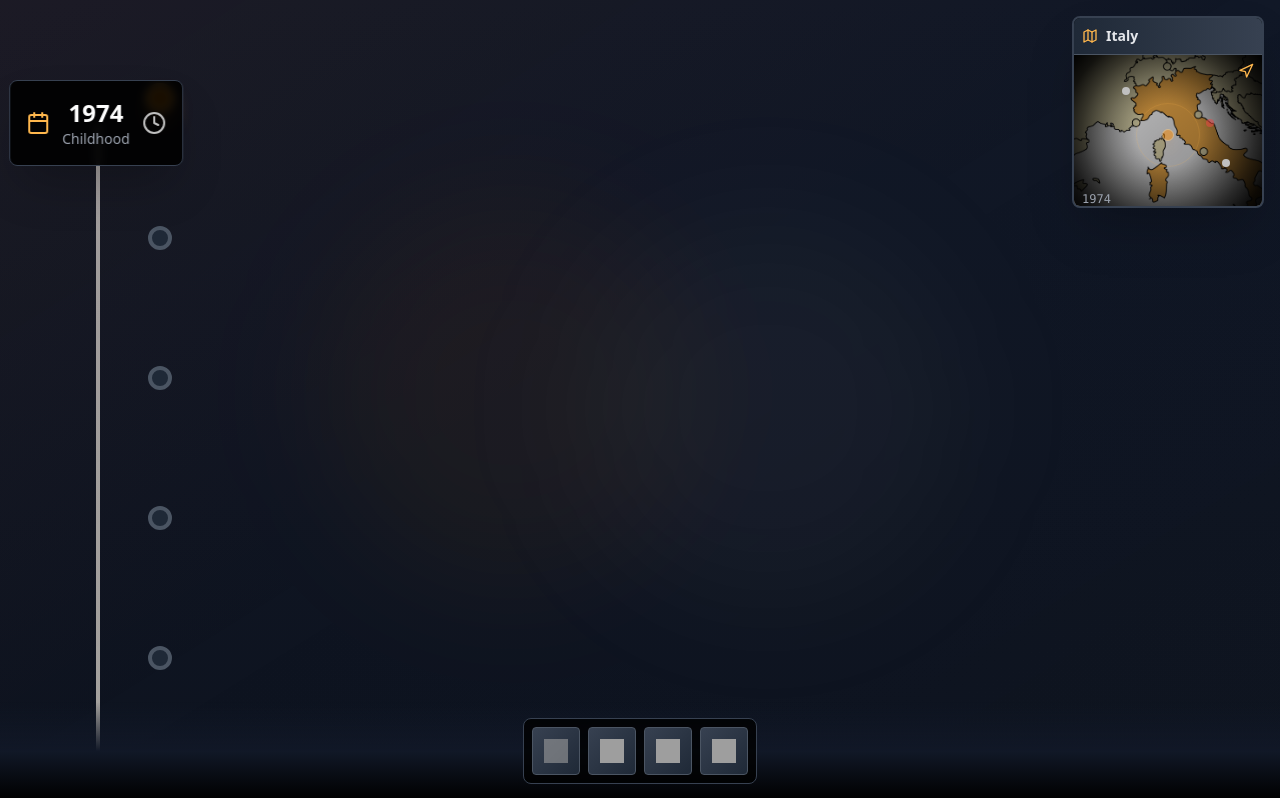
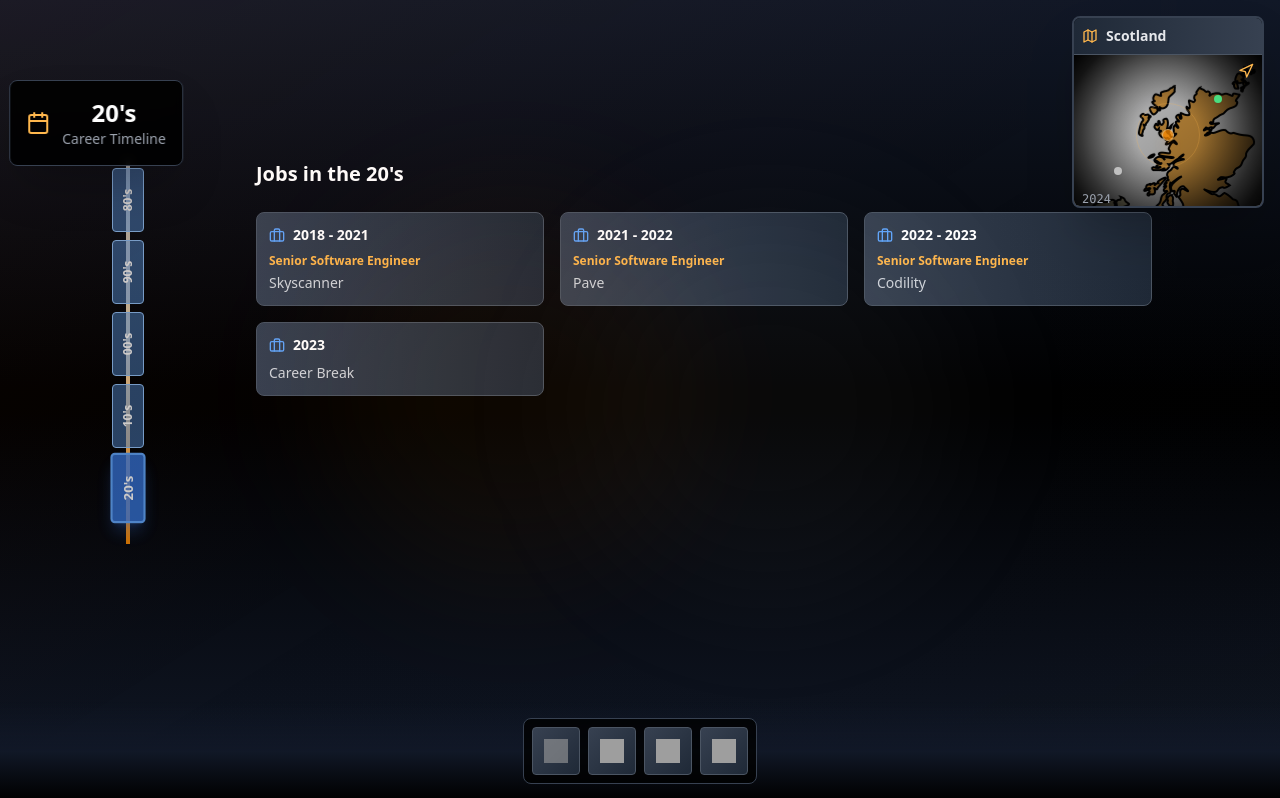
Before and after one commit to tatablack/career, a React (Vite) app: page / in a window 1280 px wide. Shown: the top 798 px of the page. Built offline with nearby package versions, Linux system fonts and the light colour scheme; grey boxes are pictures that could not be loaded.

Commit message:
Rewrite timeline with decade-based navigation

```diff
--- a/src/components/Timeline.tsx
+++ b/src/components/Timeline.tsx
@@ -1,5 +1,5 @@
 import React, { useState, useEffect } from 'react';
-import { Calendar, Clock, MapPin, Briefcase } from 'lucide-react';
+import { Calendar, Briefcase } from 'lucide-react';
 import JobModal from './JobModal';
 import jobsData from '../data/jobs.json';
 
@@ -16,88 +16,52 @@ interface Job {
   endYear: string;
 }
 
+interface Decade {
+  name: string;
+  startYear: number;
+  endYear: number;
+  displayName: string;
+}
+
 const Timeline: React.FC<TimelineProps> = ({ onYearChange }) => {
-  const [currentYear, setCurrentYear] = useState<number>(1974);
+  const [selectedDecade, setSelectedDecade] = useState<string>('20s');
   const [selectedJob, setSelectedJob] = useState<Job | null>(null);
   const [isModalOpen, setIsModalOpen] = useState<boolean>(false);
 
-  const startYear = 1974;
-  const endYear = (new Date()).getFullYear();
-  const years = Array.from({ length: endYear - startYear + 1 }, (_, i) => startYear + i);
+  const decades: Decade[] = [
+    { name: '80s', startYear: 1980, endYear: 1989, displayName: "80's" },
+    { name: '90s', startYear: 1990, endYear: 1999, displayName: "90's" },
+    { name: '00s', startYear: 2000, endYear: 2009, displayName: "00's" },
+    { name: '10s', startYear: 2010, endYear: 2019, displayName: "10's" },
+    { name: '20s', startYear: 2020, endYear: 2029, displayName: "20's" },
+  ];
 
-  const yearSpanMinHeight = 60;
-  const yearSpanBottom = 100;
-  const defaultMilestoneHeight = `${(years.length * (yearSpanMinHeight + yearSpanBottom))}px`;
-
-  // Location data
-  const locations: { [key: string]: string } = {
-    "1974": "Perugia",
-    "1978": "Crotone",
-    "1992": "Siena",
-    "2004": "Milano",
-    "2011": "Amsterdam",
-    "2015": "Edinburgh"
-  };
-
-  // Use imported jobs data
   const jobs: Job[] = jobsData;
 
   useEffect(() => {
-    resetTimelineHeight();
+    // Set current year to the middle of the selected decade
+    const decade = decades.find(d => d.name === selectedDecade);
+    if (decade) {
+      const midYear = Math.floor((decade.startYear + decade.endYear) / 2);
+      onYearChange(midYear);
+    }
+  }, [selectedDecade, onYearChange]);
 
-    const handleScroll = () => {
-      const scrollTop = window.scrollY;
-      const maxScroll = document.documentElement.scrollHeight - window.innerHeight;
-      const scrollProgress = scrollTop / maxScroll;
-      const yearIndex = Math.floor(scrollProgress * (years.length - 1));
-      const newYear = years[yearIndex] || startYear;
-      setCurrentYear(newYear);
-      onYearChange(newYear);
+  const handleDecadeClick = (decadeName: string) => {
+    setSelectedDecade(decadeName);
   };
 
-    window.addEventListener('scroll', handleScroll);
-    return () => window.removeEventListener('scroll', handleScroll);
-  }, [years, onYearChange]);
+  const getJobsForDecade = (decadeName: string): Job[] => {
+    const decade = decades.find(d => d.name === decadeName);
+    if (!decade) return [];
 
-  const getMilestoneText = (year: number): string => {
-    const location = locations[year.toString()];
-    return location ? (location === "Perugia" ? `Born in ${location}` : `Moved to ${location}`) : "";
-  };
+    return jobs.filter(job => {
+      const jobStartYear = parseInt(job.startYear);
+      const jobEndYear = job.endYear ? parseInt(job.endYear) : jobStartYear;
 
-  const hasLocationMilestone = (year: number): boolean => {
-    return false;
-    //return locations.hasOwnProperty(year.toString());
-  };
-
-  const getJobMilestones = (year: number): Job[] => {
-    return jobs.filter(job => parseInt(job.startYear) === year);
-  };
-
-  const groupJobsByDuration = (jobs: Job[]): { sameEndYear: Job[], differentEndYear: Job[] } => {
-    const sameEndYear: Job[] = [];
-    const differentEndYear: Job[] = [];
-
-    // Group jobs by their end year
-    const endYearGroups: { [key: string]: Job[] } = {};
-
-    jobs.forEach(job => {
-      const endYear = job.endYear || job.startYear;
-      if (!endYearGroups[endYear]) {
-        endYearGroups[endYear] = [];
-      }
-      endYearGroups[endYear].push(job);
+      // Job overlaps with decade if it starts before decade ends and ends after decade starts
+      return jobStartYear <= decade.endYear && jobEndYear >= decade.startYear;
     });
-
-    // Separate groups with multiple jobs (same end year) from single jobs
-    Object.values(endYearGroups).forEach(group => {
-      if (group.length > 1) {
-        sameEndYear.push(...group);
-      } else {
-        differentEndYear.push(...group);
-      }
-    });
-
-    return { sameEndYear, differentEndYear };
   };
 
   const handleJobClick = (job: Job) => {
@@ -135,207 +99,86 @@ const Timeline: React.FC<TimelineProps> = ({ onYearChange }) => {
     return job.startYear;
   };
 
-  const hasJobDescriptions = (job: Job): boolean => {
-    return !!(job.companyDescription || job.jobDescription);
-  };
+  const selectedDecadeJobs = getJobsForDecade(selectedDecade);
+  const currentDecade = decades.find(d => d.name === selectedDecade);
 
-  const renderGroupedJobs = (jobs: Job[], year: number) => {
   return (
+    <>
+      <div className="relative min-h-screen flex">
+        {/* Timeline Header */}
+        <div className="fixed top-20 left-24 transform -translate-x-1/2 z-30 bg-black/90 backdrop-blur-sm rounded-lg p-4 border border-gray-700 shadow-2xl">
+          <div className="flex items-center space-x-3">
+            <Calendar className="w-6 h-6 text-orange-400" />
+            <div className="text-center">
+              <div className="text-2xl font-bold text-white">{currentDecade?.displayName}</div>
+              <div className="text-sm text-gray-400">Career Timeline</div>
+            </div>
+          </div>
+        </div>
+
+        {/* Left Side - Timeline with Decades */}
+        <div className="w-64 flex flex-col items-center pt-40 pb-20">
+          {/* Timeline Line */}
+          <div className="relative w-1 h-96 bg-gradient-to-b from-silver-400 via-orange-200 to-orange-500 opacity-80">
+            {/* Decade Rectangles */}
+            {decades.map((decade, index) => (
               <div
-        className={`inline-block min-w-36 bg-gradient-to-l ${
-          currentYear >= parseInt(jobs[0].startYear) && currentYear <= parseInt(jobs[0].endYear)
-            ? 'from-blue-600 to-blue-700 shadow-lg shadow-blue-500/30'
-            : 'from-gray-800 to-gray-700 hover:from-gray-700 hover:to-gray-600'
-        } rounded-lg p-2 border border-gray-600 transition-all duration-300 cursor-pointer hover:scale-105 hover:shadow-xl`}
-        onClick={() => handleJobClick(jobs[0])}
+                key={decade.name}
+                className={`absolute w-8 h-16 rounded cursor-pointer transition-all duration-300 transform -translate-x-1/2 ${
+                  selectedDecade === decade.name
+                    ? 'bg-blue-500/80 border-2 border-blue-400 shadow-lg shadow-blue-500/30 scale-110'
+                    : 'bg-blue-400/50 border border-blue-300 hover:bg-blue-400/70 hover:scale-105'
+                }`}
+                style={{
+                  top: `${(index * (64 + 8)) + 8}px`, // 64px height + 8px padding
+                  left: '50%'
+                }}
+                onClick={() => handleDecadeClick(decade.name)}
+                title={decade.displayName}
               >
-        <div className="flex items-center space-x-1 mb-1">
-          <Briefcase className="w-3 h-3 text-blue-400" />
-          <div className="text-sm font-bold text-white">{getJobYearRange(jobs[0])}</div>
+                <div className="flex items-center justify-center h-full">
+                  <span className="text-white text-xs font-bold transform -rotate-90 whitespace-nowrap">
+                    {decade.displayName}
+                  </span>
                 </div>
-        <div className="space-y-1">
-          {jobs.map((job, index) => (
-            <div key={index} className={index > 0 ? "pt-1 border-t border-gray-600" : ""}>
-              {renderJobText(job)}
               </div>
             ))}
           </div>
         </div>
-    );
-  };
 
-  const renderSeparateJobs = (jobs: Job[], year: number) => {
-    return (
-      <div className="flex flex-col space-y-1 min-w-36">
-        {jobs.map((job, index) => {
-          return (
+        {/* Right Side - Job Milestones */}
+        <div className="flex-1 pt-40 pb-20 pr-8">
+          <div className="max-w-4xl">
+            <h2 className="text-xl font-bold text-white mb-6">
+              Jobs in the {currentDecade?.displayName}
+            </h2>
+
+            {selectedDecadeJobs.length > 0 ? (
+              <div className="grid grid-cols-1 md:grid-cols-2 lg:grid-cols-3 gap-4">
+                {selectedDecadeJobs.map((job, index) => (
                   <div
-              key={index}
-              className={`bg-gradient-to-l ${
-                currentYear >= parseInt(job.startYear) && currentYear <= parseInt(job.endYear)
-                  ? 'from-blue-600 to-blue-700 shadow-lg shadow-blue-500/30'
-                  : 'from-gray-800 to-gray-700 hover:from-gray-700 hover:to-gray-600'
-              } rounded-lg p-2 border border-gray-600 transition-all duration-300 cursor-pointer hover:scale-105 hover:shadow-xl`}
+                    key={`${job.company}-${job.startYear}-${index}`}
+                    className="bg-gradient-to-l from-gray-800 to-gray-700 hover:from-gray-700 hover:to-gray-600 rounded-lg p-3 border border-gray-600 transition-all duration-300 cursor-pointer hover:scale-105 hover:shadow-xl"
                     onClick={() => handleJobClick(job)}
                   >
-              <div className="flex items-center space-x-1 mb-1">
-                <Briefcase className="w-3 h-3 text-blue-400" />
+                    <div className="flex items-center space-x-2 mb-2">
+                      <Briefcase className="w-4 h-4 text-blue-400" />
                       <div className="text-sm font-bold text-white">{getJobYearRange(job)}</div>
                     </div>
                     <div>
                       {renderJobText(job)}
                     </div>
                   </div>
-          );
-        })}
+                ))}
               </div>
-    );
-  };
-
-  const getLifeStage = (currentYear: number, birthYear: number): string => {
-    const age = currentYear - birthYear;
-
-    if (age >= 0 && age <= 12) {
-      return 'Childhood';
-    } else if (age >= 13 && age <= 19) {
-      return 'Adolescence';
-    } else if (age >= 20) {
-      return 'Adulthood';
-    } else {
-      return 'Invalid age';
-    }
-  };
-
-  /**
-   * Alternative function that calculates the minimum distance between element edges
-   * @param element1 - First HTML element
-   * @param element2 - Second HTML element
-   * @returns The minimum distance in pixels between the edges of the two elements
-   */
-  function getMinDistanceBetweenElements(element1: HTMLElement, element2: HTMLElement): number {
-    const rect1 = element1.getBoundingClientRect();
-    const rect2 = element2.getBoundingClientRect();
-
-    // Calculate horizontal distance
-    let horizontalDistance = 0;
-    if (rect1.right < rect2.left) {
-      horizontalDistance = rect2.left - rect1.right;
-    } else if (rect2.right < rect1.left) {
-      horizontalDistance = rect1.left - rect2.right;
-    }
-
-    // Calculate vertical distance
-    let verticalDistance = 0;
-    if (rect1.bottom < rect2.top) {
-      verticalDistance = rect2.top - rect1.bottom;
-    } else if (rect2.bottom < rect1.top) {
-      verticalDistance = rect1.top - rect2.bottom;
-    }
-
-    // If elements overlap, return 0
-    if (horizontalDistance === 0 && verticalDistance === 0) {
-      return 0;
-    }
-
-    // Return the distance between edges
-    return Math.sqrt(horizontalDistance * horizontalDistance + verticalDistance * verticalDistance);
-  };
-
-  const getTimelineHeight = (): string => {
-    const firstElement = document.querySelector("#firstYear") as HTMLElement;
-    const lastElement = document.querySelector("#lastYear") as HTMLElement;
-
-    if (firstElement && lastElement) {
-      return `${getMinDistanceBetweenElements(firstElement, lastElement)}px`;
-    } else {
-      return defaultMilestoneHeight;
-    }
-  };
-
-  const resetTimelineHeight = (): void => {
-    const timeline = document.querySelector("#timeline") as HTMLElement;
-    if (timeline) {
-      timeline.style.height = getTimelineHeight();
-    }
-  }
-
-
-  return (
-    <>
-      <div className="relative min-h-screen flex flex-col items-center justify-start pt-20 pb-32">
-        {/* Timeline Header */}
-        <div className="fixed top-20 left-24 transform -translate-x-1/2 z-30 bg-black/90 backdrop-blur-sm rounded-lg p-4 border border-gray-700 shadow-2xl">
-          <div className="flex items-center space-x-3">
-            <Calendar className="w-6 h-6 text-orange-400" />
-            <div className="text-center">
-              <div className="text-2xl font-bold text-white">{currentYear}</div>
-              <div className="text-sm text-gray-400">{getLifeStage(currentYear, 1974)}</div>
-            </div>
-            <Clock className="w-6 h-6 text-silver-400" />
-          </div>
-        </div>
-
-        {/* Timeline Line */}
-        <div id="timeline" className="absolute left-24 w-1 bg-gradient-to-b from-silver-400 via-orange-200 to-orange-500 opacity-80" style={{ top: "7.8rem", height: getTimelineHeight() }}></div>
-
-        {/* Timeline Items */}
-        <div className="relative w-full max-w-6xl pl-8">
-          {years.map((year, index) => {
-            const jobMilestones = getJobMilestones(year);
-            const { sameEndYear, differentEndYear } = groupJobsByDuration(jobMilestones);
-            const yearId = year === startYear ? "firstYear" : (year === endYear ? "lastYear" : "")
-
-            return (
-              <div
-                key={year}
-                className="relative flex items-center mb-20"
-                style={{ minHeight: `${yearSpanMinHeight}px` }}
-              >
-                {/* Year Node */}
-                <div className="absolute left-16 transform -translate-x-1/2 -translate-y-1/2 z-20">
-                  <div id={yearId} className={`w-6 h-6 rounded-full border-4 transition-all duration-300 ${
-                    year === currentYear
-                      ? 'bg-orange-500 border-orange-400 shadow-lg shadow-orange-500/50 scale-125'
-                      : 'bg-gray-800 border-gray-600 hover:bg-silver-400 hover:border-silver-300'
-                  }`}></div>
-                </div>
-
-                {/* Location Milestones - Left Side */}
-                {hasLocationMilestone(year) && (
-                  <div className="mr-auto pr-8 w-60">
-                    <div className="text-right">
-                      <div className={`inline-block bg-gradient-to-r ${
-                        year === currentYear
-                          ? 'from-orange-600 to-orange-700 shadow-lg shadow-orange-500/30'
-                          : 'from-gray-800 to-gray-700 hover:from-gray-700 hover:to-gray-600'
-                      } rounded-lg p-4 border border-gray-600 transition-all duration-300 cursor-pointer`}>
-                        <div className="flex items-center justify-end space-x-2 mb-2">
-                          <div className="text-2xl font-bold text-white">{year}</div>
-                          <MapPin className="w-5 h-5 text-orange-400" />
-                        </div>
-                        <div className="text-sm text-gray-300">
-                          {getMilestoneText(year)}
-                        </div>
-                      </div>
-                    </div>
-                  </div>
-                )}
-
-                {/* Job Milestones - Right Side */}
-                {jobMilestones.length > 0 && (
-                  <div className="pl-2">
-                    <div className="text-left space-y-1">
-                      {/* Render jobs with same end year in a single box */}
-                      {sameEndYear.length > 0 && renderGroupedJobs(sameEndYear, year)}
-
-                      {/* Render jobs with different end years in separate boxes */}
-                      {differentEndYear.length > 0 && renderSeparateJobs(differentEndYear, year)}
+            ) : (
+              <div className="text-center py-12">
+                <div className="text-gray-400 text-lg">
+                  No jobs recorded for the {currentDecade?.displayName}
                 </div>
               </div>
             )}
           </div>
-            );
-          })}
         </div>
       </div>
 
```
Lines whose indentation alone changed are shown as unchanged.
